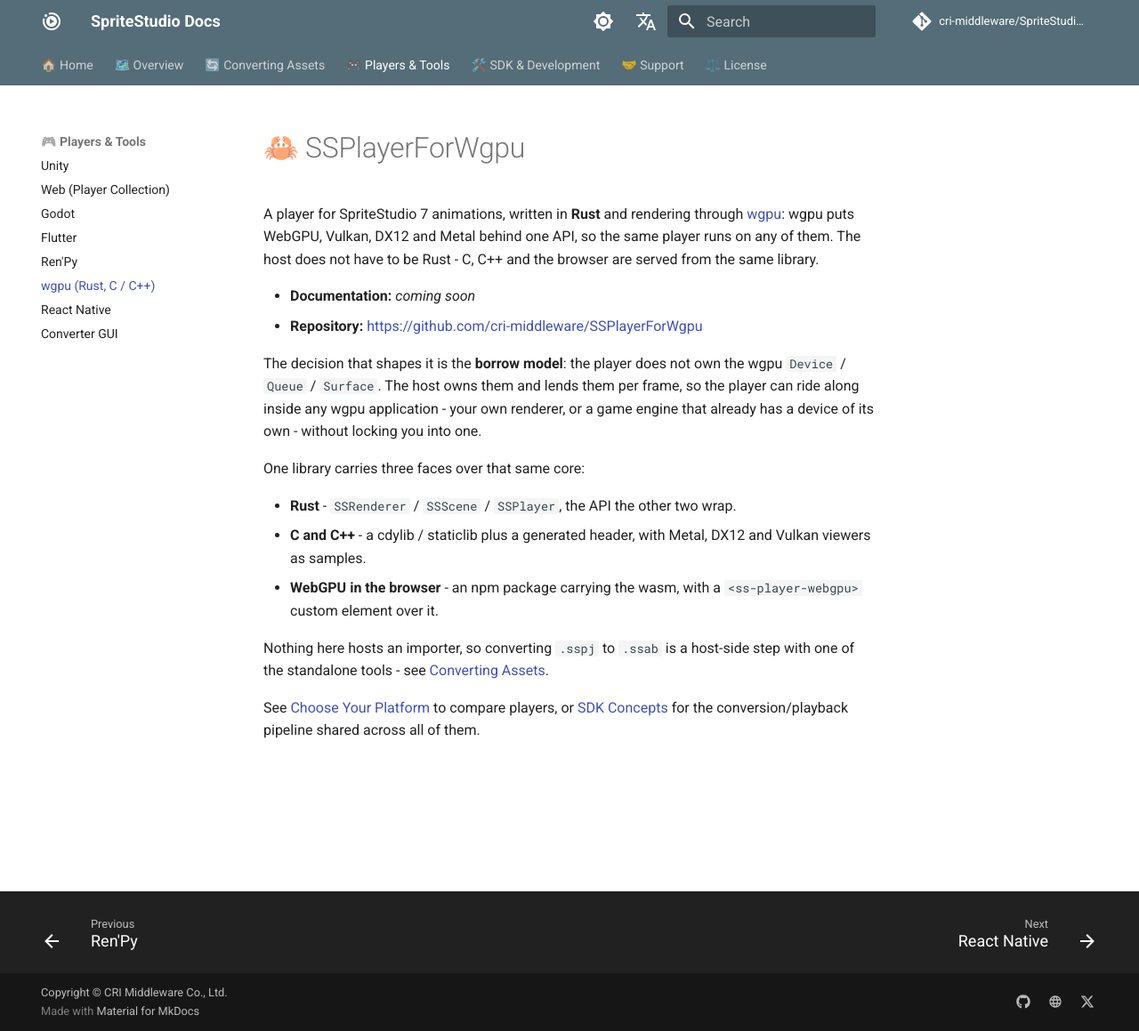
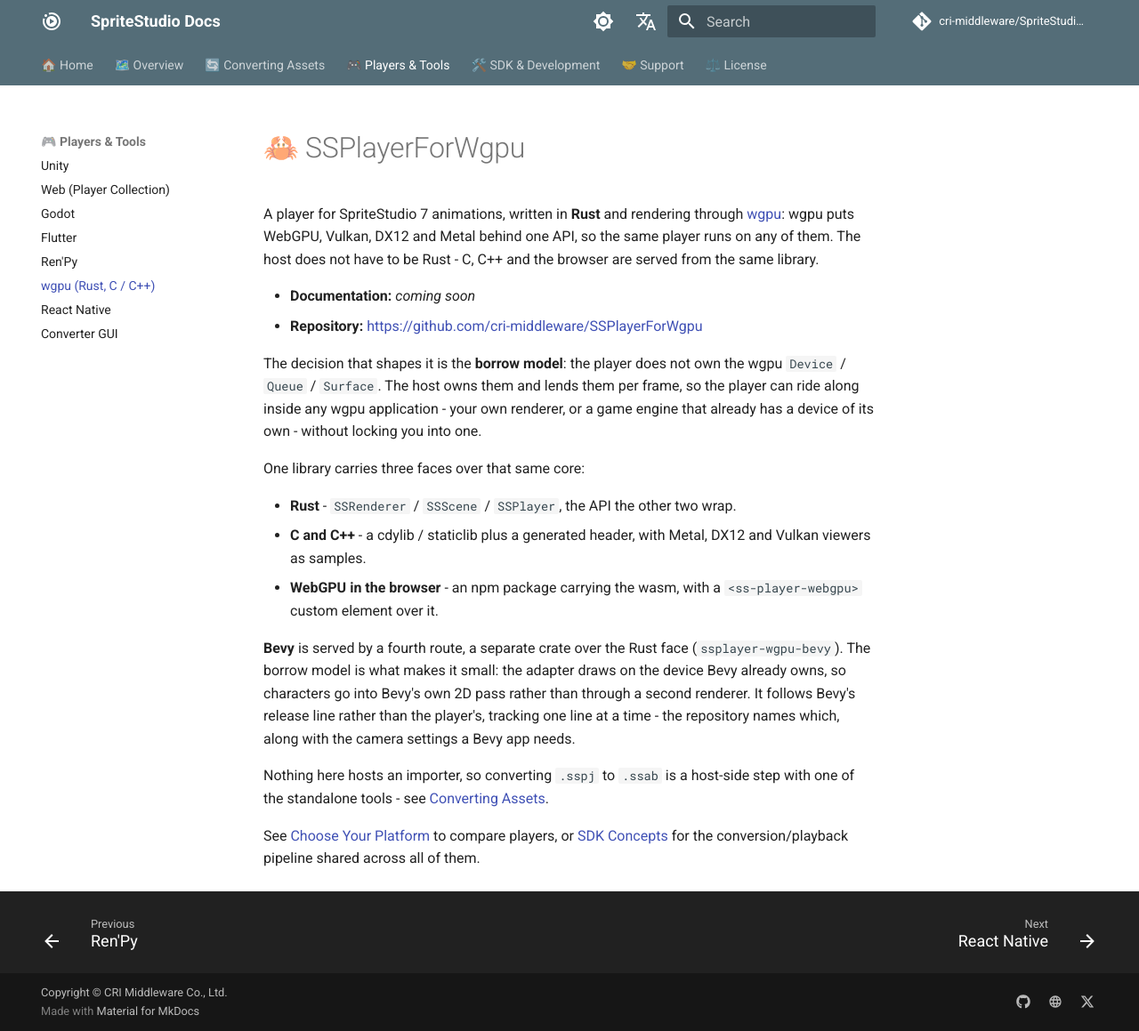
Before and after one commit to cri-middleware/SpriteStudio-Docs, an MkDocs documentation site: the page built from docs/en/players/wgpu.md, in a window 1280 px wide and 1159 px high. Shown: the whole window at 89% size. Built offline with MkDocs 1.6.1 and Material for MkDocs 9.7.7, drawn with Linux system fonts in a browser that asks for light colours; comment, search, counter and statistics services are not loaded.

Commit message:
docs: pick the wgpu player by what you are building
"An app that renders with wgpu" described the library, not the reader:
nobody starts a project from the graphics API they will end up on. And
the row hid two of the player's routes — the choose page never mentioned
WebGPU in the browser at all, and Bevy nowhere.

- the native row is now "a Rust or C / C++ app with no engine, rendering
  its own frames", which is the condition the reader can check
- a browser - WebGPU row, beside the browser - PixiJS / WebGL one, so the
  fork is visible where a browser reader is already looking
- a Bevy row beside Godot, following the SSPlayerForWeb pattern of naming
  the package in parentheses

Backends stay out of the table on purpose. DX12 / Metal / Vulkan rows
would be three entries pointing at one library, which reads as though
something differs between them — the opposite of what the player is.

players/wgpu.md gains the Bevy route so the new row does not dead-end,
and feature-support.md carries its stage, which is where the choose page
says maturity lives.

```diff
--- a/docs/en/players/wgpu.md
+++ b/docs/en/players/wgpu.md
@@ -21,6 +21,12 @@ One library carries three faces over that same core:
 - **WebGPU in the browser** - an npm package carrying the wasm, with a `<ss-player-webgpu>`
   custom element over it.
 
+**Bevy** is served by a fourth route, a separate crate over the Rust face
+(`ssplayer-wgpu-bevy`). The borrow model is what makes it small: the adapter draws on the device
+Bevy already owns, so characters go into Bevy's own 2D pass rather than through a second renderer.
+It follows Bevy's release line rather than the player's, tracking one line at a time - the
+repository names which, along with the camera settings a Bevy app needs.
+
 Nothing here hosts an importer, so converting `.sspj` to `.ssab` is a host-side step with one of
 the standalone tools - see [Converting Assets](../overview/conversion.md).
 
```
Also changed, not shown: docs/en/overview/choose-your-platform.md (+3 -1 lines), docs/en/overview/feature-support.md (+1 -1 lines), docs/ja/overview/choose-your-platform.md (+3 -1 lines), docs/ja/overview/feature-support.md (+1 -1 lines), docs/ja/players/wgpu.md (+6 -0 lines).
